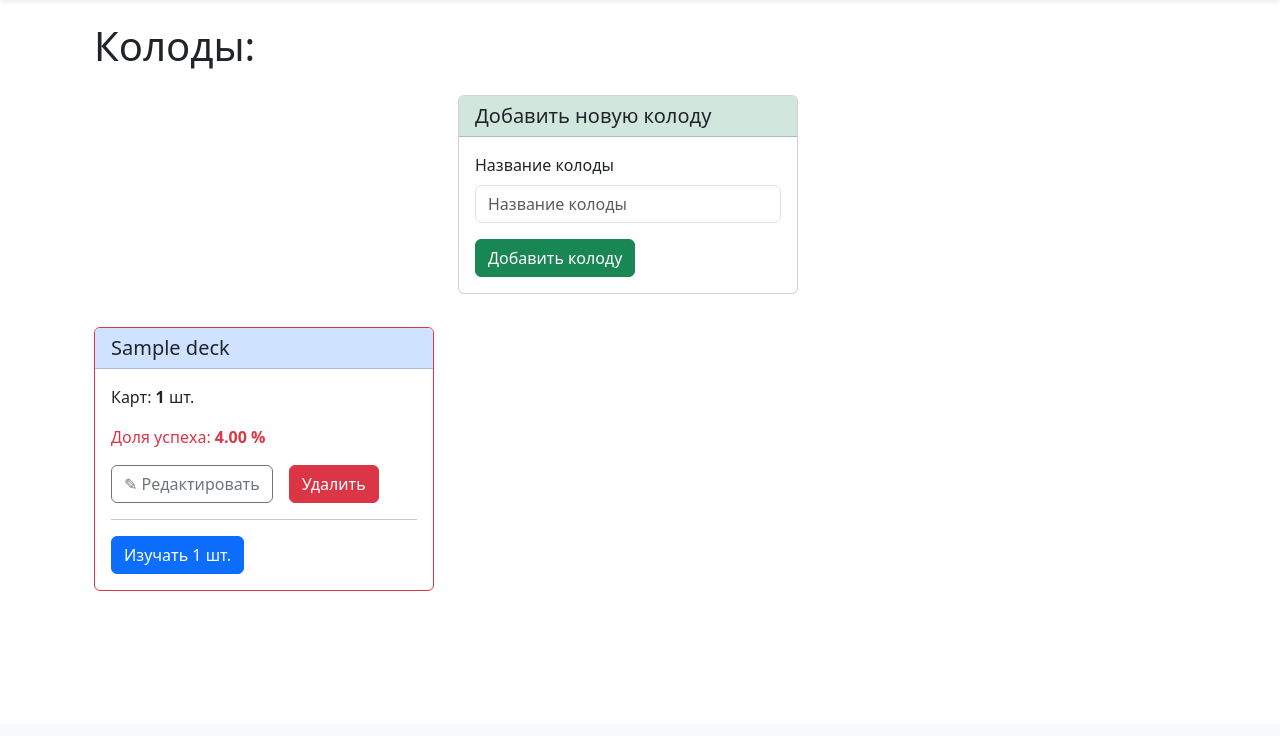
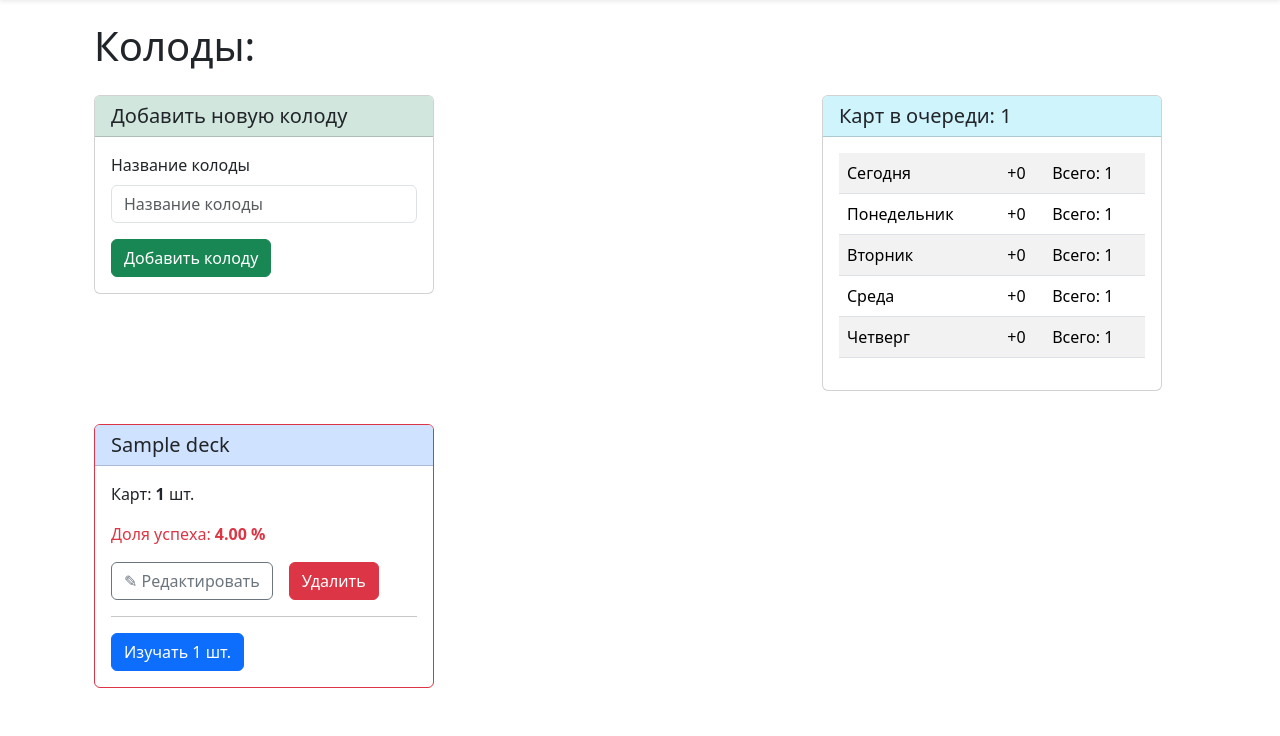
Before and after one commit to Benkendorf/langmemo, a Django app: page / in a window 1280 px wide. Shown: the part 76-812 px from the top of the page. Before the commit the page ends 667 px from the top, so only its background shows below. Run offline with Django 5.2, Linux system fonts and the light colour scheme; a user stored in the database is signed in; tables that the repository leaves empty hold one stand-in row (values such as "Sample post"); some libraries are stand-ins or nearby versions.

Commit message:
Add complete calendar to homepage

```diff
--- a/homepage/views.py
+++ b/homepage/views.py
@@ -1,5 +1,7 @@
+from datetime import datetime, timedelta
+
 from django.contrib.auth.mixins import LoginRequiredMixin, UserPassesTestMixin
-from django.db.models import Avg, Count, Q
+from django.db.models import Avg, Count, Q, Sum
 from django.views.generic import (
     CreateView,
     DeleteView,
@@ -7,14 +9,29 @@ from django.views.generic import (
 )
 from django.shortcuts import get_object_or_404
 from django.urls import reverse, reverse_lazy
+from django.utils import timezone
 
-from deck.models import Deck
+from deck.models import Card, Deck
 from deck.forms import DeckForm
 
 from deck.views import refresh_queue
 
+from deck.views import SRS_LEVELS
 DECKS_PAGINATION_LIMIT = 9
 DECK_BAD_WINRATE_LIMIT = 50
+WEEKDAYS_RUS = ['Понедельник', 'Вторник', 'Среда', 'Четверг', 'Пятница', 'Суббота', 'Воскресенье']
+TOTAL_CALENDAR_DAYS = 5
+
+
+def get_total_queue_end_of_day(plus_days, user):
+    cards = Card.objects.filter(
+        deck__user=user
+    )
+    total = 0
+    for card in cards:
+        if (card.datetime_reviewed is None) or (timezone.make_aware(datetime(year=timezone.now().year, month=timezone.now().month, day=timezone.now().day + plus_days, hour=23, minute=59, second=59)) - card.datetime_reviewed > timedelta(hours=SRS_LEVELS[card.srs_level]['time_interval_hrs'])):
+            total += 1
+    return total
 
 
 class DeckListView(ListView):
@@ -40,8 +57,27 @@ class DeckListView(ListView):
 
     def get_context_data(self, **kwargs):
         context = super().get_context_data(**kwargs)
+
+        cards_total_now = self.get_queryset().aggregate(Sum("cards_in_queue"))['cards_in_queue__sum']
+        end_of_day_totals = [
+            get_total_queue_end_of_day(plus_days=i, user=self.request.user)
+            for i in range(TOTAL_CALENDAR_DAYS)
+        ]
+        calendar = [
+            {'weekday': 'Сегодня',
+             'diff': end_of_day_totals[0] - cards_total_now,
+             'end_of_day': end_of_day_totals[0]},
+        ] + [
+            {'weekday': WEEKDAYS_RUS[(timezone.now().weekday() + i) % 7],
+             'diff': end_of_day_totals[i] - end_of_day_totals[i - 1],
+             'end_of_day': end_of_day_totals[i]}
+            for i in range(1, TOTAL_CALENDAR_DAYS)
+        ]
+
         context['form'] = DeckForm()
         context['deck_bad_winrate'] = DECK_BAD_WINRATE_LIMIT
+        context['cards_total_now'] = cards_total_now
+        context['calendar'] = calendar
 
         return context
 
--- a/templates/deck/card_list.html
+++ b/templates/deck/card_list.html
@@ -8,7 +8,7 @@
 
 
 
-<article class="container row justify-content-center">
+<article class="container row justify-content-start">
   <h1>Состав колоды {{ deck.deck_name }} ({{ card_count }} шт.):</h1>
   <hr class="opacity-0">
   <div class="col-4">
--- a/templates/homepage/index.html
+++ b/templates/homepage/index.html
@@ -37,7 +37,7 @@
   </article>
 {% else %}
 
-  <article class="container row justify-content-center">
+  <article class="container row justify-content-between">
     <h1>Колоды:</h1>
     <hr class="opacity-0">
     <div class="col-4">
@@ -49,6 +49,27 @@
             {% bootstrap_form form show_label=False %}
             <input class="btn btn-success" type="submit" value="Добавить колоду">
           </form>
+        </div>
+      </div>
+    </div>
+
+    <div class="col-4">
+      <div class="card">
+        <h5 class="card-header bg-info-subtle">Карт в очереди: {{ cards_total_now }}</h5>
+        <div class="card-body">
+
+          <table class="table table-striped">
+            <tbody>
+              {% for day in calendar%}
+                <tr>
+                  <td>{{ day.weekday }}</td>
+                  <td>+{{ day.diff }}</td>
+                  <td>Всего: {{ day.end_of_day }}</td>
+                </tr>
+              {% endfor %}
+            </tbody>
+          </table>
+
         </div>
       </div>
     </div>
```
